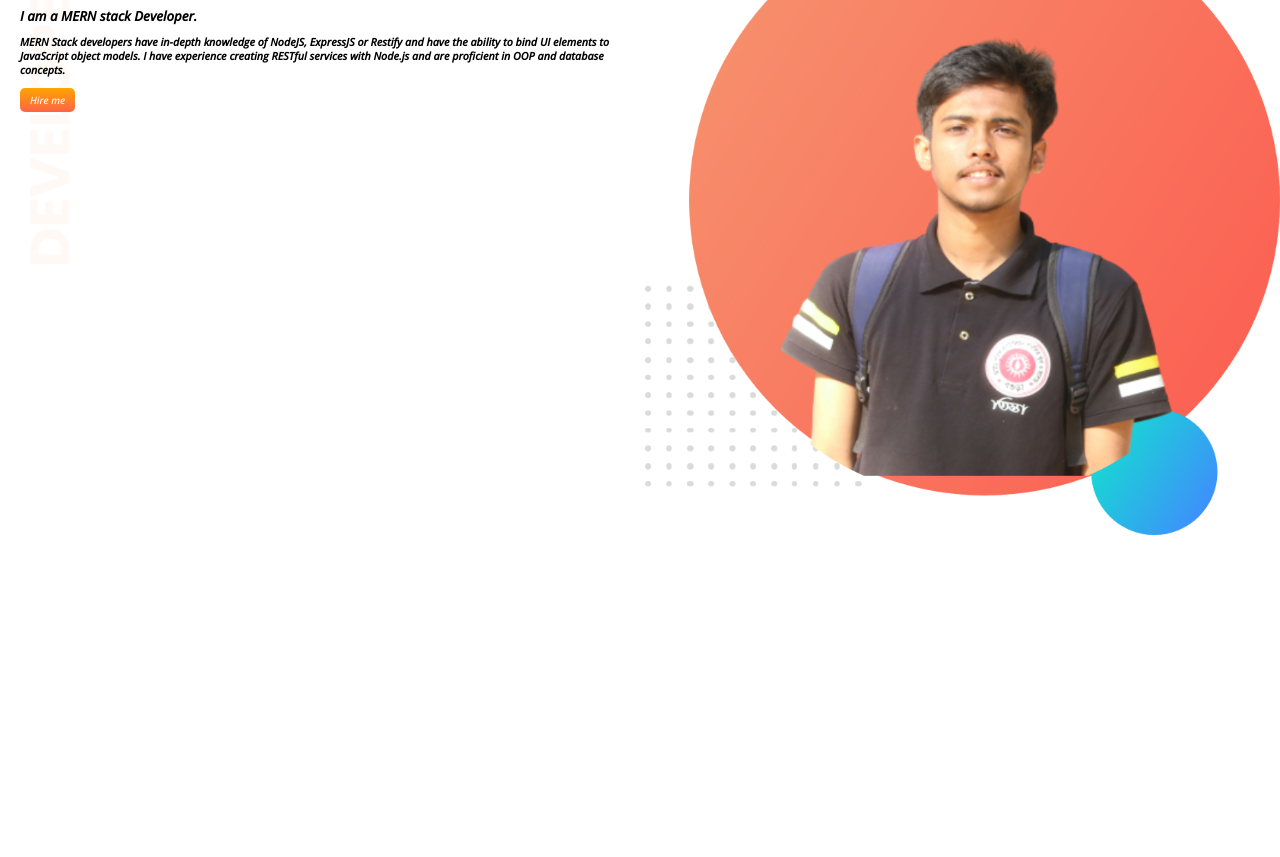
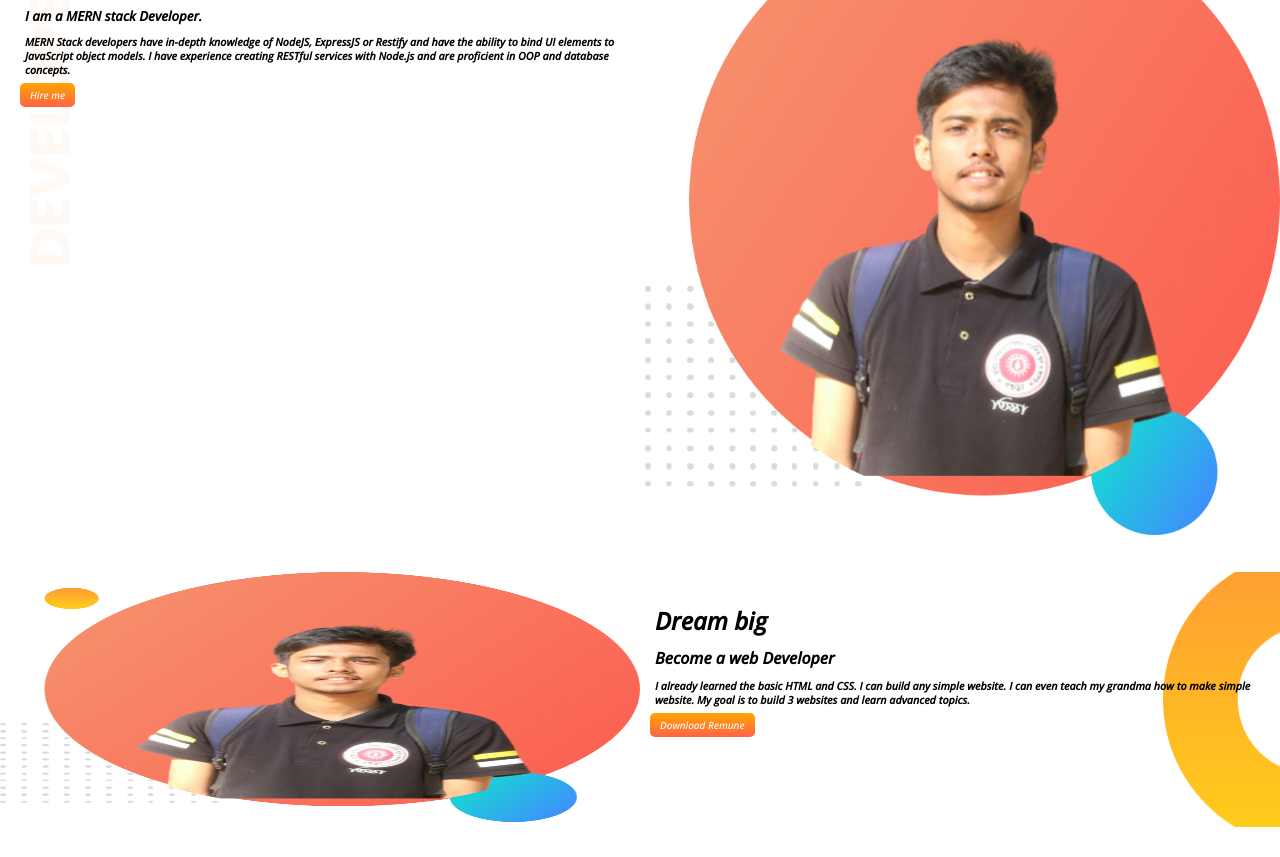
Before and after one commit to SadmanRatul17/developer-portfolio, a plain HTML site: page index.html in a window 1280 px wide. Shown: the part 95-952 px from the top of the page. Before the commit the page ends 800 px from the top, so only its background shows below. Drawn offline with nearby package versions, Linux system fonts and the light colour scheme; a web font is replaced by a local one.

Commit message:
dream big

```diff
--- a/index.html
+++ b/index.html
@@ -26,8 +26,8 @@
         <h1 class="welcome-font">
           <span class="color"> Sadman Ratul</span> World!
         </h1>
-        <h5>I am a MERN stack Developer.</h5>
-        <h6>
+        <h5 class="margin">I am a MERN stack Developer.</h5>
+        <h6 class="margin">
           MERN Stack developers have in-depth knowledge of NodeJS, ExpressJS or
           Restify and have the ability to bind UI elements to JavaScript object
           models. I have experience creating RESTful services with Node.js and
@@ -44,5 +44,27 @@
         <img src="/my picture/my-bg.png" alt="owners picture" />
       </div>
     </section>
+    <section class="dream-big">
+      <div class="half-width">
+        <img
+          src="my picture/my-bg.png"
+          alt="picture"
+          height="250px"
+          width="250px"
+        />
+      </div>
+      <div class="half-width">
+        <span class="middle">
+          <h1 class="margin">Dream big</h1>
+          <h4 class="margin">Become a web Developer</h4>
+          <h6 class="margin">
+            I already learned the basic HTML and CSS. I can build any simple
+            website. I can even teach my grandma how to make simple website. My
+            goal is to build 3 websites and learn advanced topics.
+          </h6>
+          <a class="link-button" target="_blank" href="">Download Remune</a>
+        </span>
+      </div>
+    </section>
   </body>
 </html>
--- a/style.css
+++ b/style.css
@@ -14,6 +14,7 @@ body{
 
 section{
     display: flex;
+    margin-bottom: 30px;
 }
 .half-width{
   width:50%;
@@ -37,6 +38,14 @@ section{
     background-repeat: no-repeat;
     padding: 0px 0px 2px 10px;
 }
-h6,h5{
-    margin: 10px;
+.margin{
+    margin: 10px 5px 5px 15px;
 }
+.middle{
+    margin: 10px 5px 5px 15px ;
+}
+.dream-big{
+    background: url(images/dream-bg.png);
+    background-repeat: no-repeat;
+    background-position:right;
+}
```
